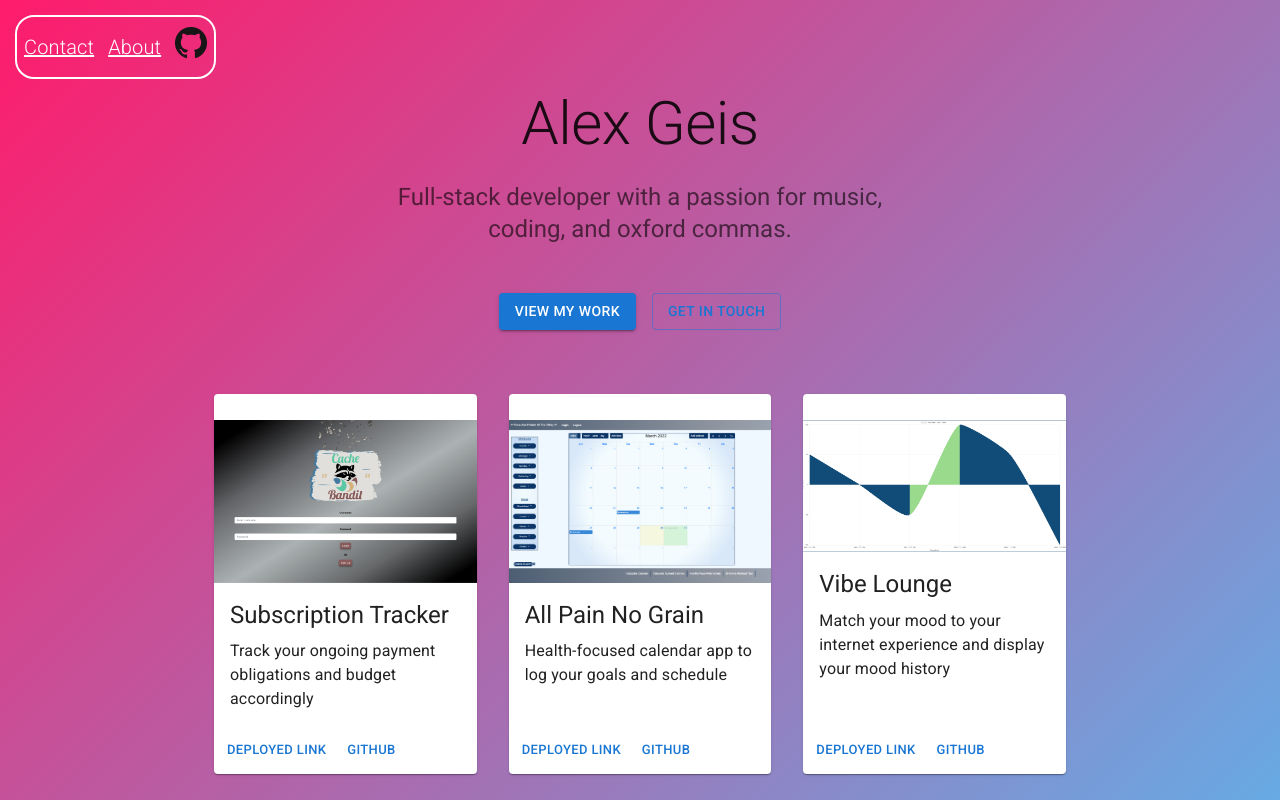
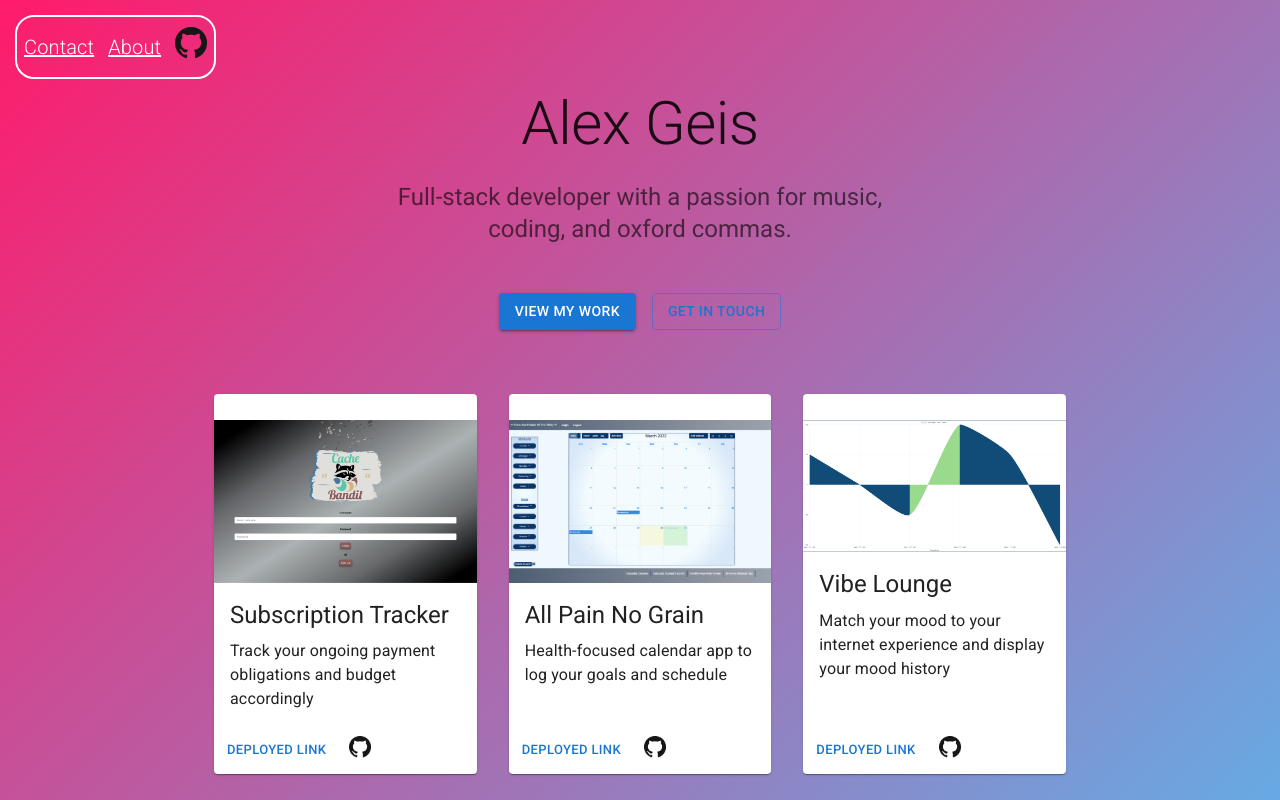
Before and after one commit to alexgeis/React-Portfolio-2, a React (Create React App) app: page / in a window 1280 px wide. Shown: the top 800 px of the page. Built offline with nearby package versions, Linux system fonts and the light colour scheme.

Commit message:
updated project cards to show github logo rather than 'github' link

```diff
--- a/src/Album.js
+++ b/src/Album.js
@@ -23,6 +23,7 @@ import VibeLounge from "./assets/Vibe-Lounge-graph.png";
 import WeatherDashboard from "./assets/weather-dashboard-screenshot.png";
 import TextEditorPWA from "./assets/JATE-PWA-screenshot.png";
 import NoteTaker from "./assets/note-taker-app.png";
+import GitHubLogo from "./assets/GitHub-Mark-32px.png";
 
 function Copyright() {
   return (
@@ -213,7 +214,16 @@ github
                       <Button size="small">Deployed Link</Button>
                     </a>
                     <a href={card.github} target="_blank" rel="noreferrer">
-                      <Button size="small">Github</Button>
+                      {/* <Button size="small">Github</Button> */}
+                      <img
+                        src={GitHubLogo}
+                        alt="git hub logo octocat"
+                        style={{
+                          height: "22px",
+                          width: "22px",
+                          marginLeft: "10px",
+                        }}
+                      />
                     </a>
                   </CardActions>
                 </Card>
@@ -223,7 +233,7 @@ github
         </Container>
       </main>
       {/* Footer */}
-      <Box sx={{ bgcolor: "background.paper", p: 6 }} component="footer">
+      {/* <Box sx={{ bgcolor: "background.paper", p: 6 }} component="footer">
         <Typography variant="h6" align="center" gutterBottom>
           Contact
         </Typography>
@@ -236,7 +246,7 @@ github
           Let's get in touch
         </Typography>
         <Copyright />
-      </Box>
+      </Box> */}
       {/* End footer */}
     </ThemeProvider>
   );
```
